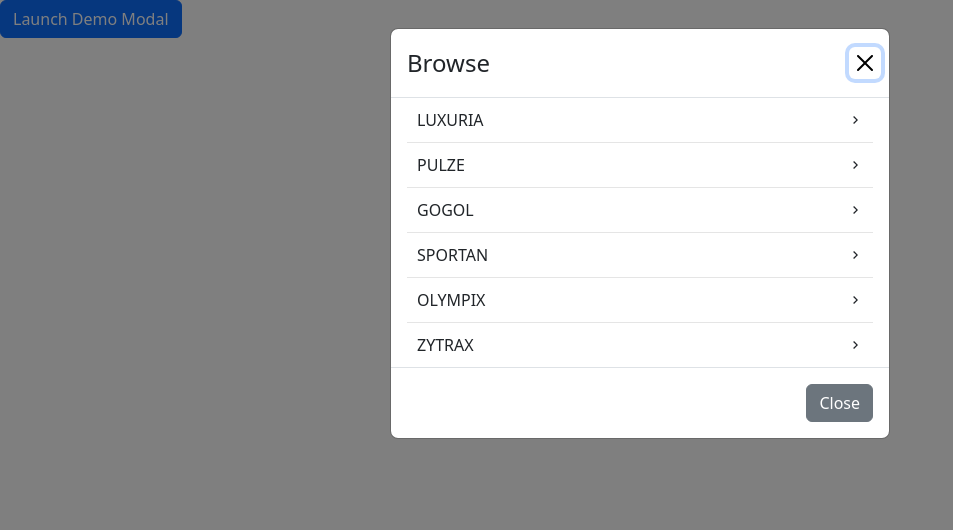
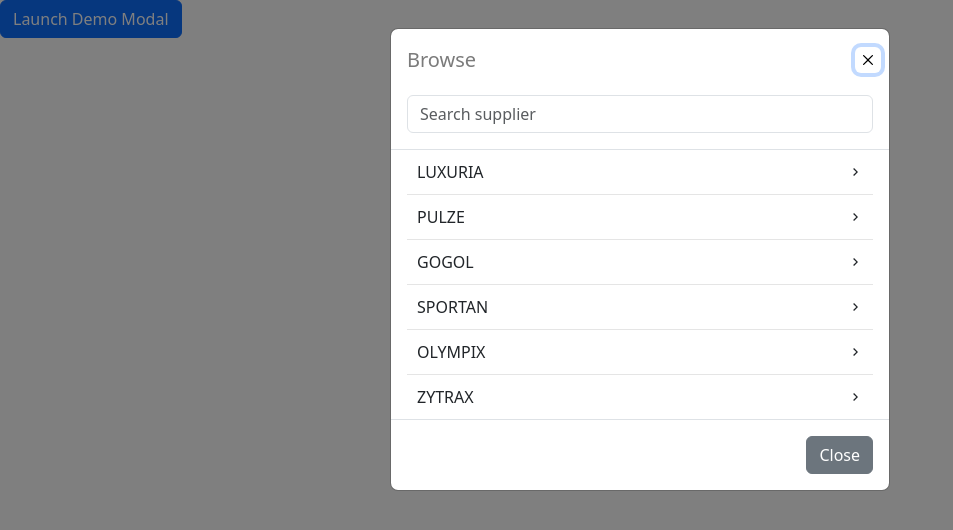
Before and after one commit to ricsiecruz/caplinq, an Angular app: page / in a window 1280 px wide. Both pictures are taken after a click on the button "Launch Demo Modal". Shown: the top 530 px of the page, without its empty margins (0-953 px from the left). Built offline with nearby package versions, Linux system fonts and the light colour scheme.

Commit message:
supplier search

```diff
--- a/src/app/app.component.html
+++ b/src/app/app.component.html
@@ -2,17 +2,37 @@
 
 <ng-template #content let-modal>
   <div class="modal-header">
-    <h4 class="modal-title">Browse</h4>
-    <button type="button" class="btn-close" aria-label="Close" (click)="modal.dismiss()"></button>
+    <div>
+      <h4 class="modal-title">Browse</h4>
+      <button type="button" class="btn-close" aria-label="Close" (click)="modal.dismiss()"></button>
+    </div>
+    <input
+      type="text"
+      [(ngModel)]="searchTerm"
+      (input)="filterList()"
+      class="form-control"
+      placeholder="Search supplier"
+    />
+
   </div>
   <div class="modal-body">
-    <div *ngFor="let item of list" class="app_suppliers">
+    <div *ngFor="let item of filteredList" class="app_suppliers">
       <div (click)="openNewModal(newModalContent, item)" style="display: flex; justify-content: space-between;">
         <div>{{ item.name }}</div>
-        <svg xmlns="http://www.w3.org/2000/svg" viewBox="0 0 24 24" fill="currentColor"><path d="M13.1717 12.0007L8.22192 7.05093L9.63614 5.63672L16.0001 12.0007L9.63614 18.3646L8.22192 16.9504L13.1717 12.0007Z"></path></svg>
+        <svg xmlns="http://www.w3.org/2000/svg" viewBox="0 0 24 24" fill="currentColor">
+          <path
+            d="M13.1717 12.0007L8.22192 7.05093L9.63614 5.63672L16.0001 12.0007L9.63614 18.3646L8.22192 16.9504L13.1717 12.0007Z">
+          </path>
+        </svg>
       </div>
     </div>
+
+    <!-- Show message if no results -->
+    <div *ngIf="filteredList.length === 0">
+      <p>No suppliers found.</p>
+    </div>
   </div>
+
   <div class="modal-footer">
     <button class="btn btn-secondary" (click)="modal.close()">Close</button>
   </div>
--- a/src/app/app.component.scss
+++ b/src/app/app.component.scss
@@ -56,6 +56,26 @@
     }
 }
 
+.modal-header {
+  display: block;
+
+  div {
+    display: flex;
+    align-items: center;
+    padding-bottom: 20px;
+  }
+}
+
+h4 {
+  font-size: 20px;
+  font-weight: 400;
+  color: #7B7B7B;
+}
+
+.btn-close {
+  font-size: 10px;
+}
+
 .modal-body {
     padding: 0 1rem;
 }
--- a/src/app/app.component.ts
+++ b/src/app/app.component.ts
@@ -3,11 +3,12 @@ import { NgbModal, NgbModalModule, NgbModalRef } from '@ng-bootstrap/ng-bootstra
 import { HttpClientModule } from '@angular/common/http';
 import { ServiceService } from './services/service.service';
 import { CommonModule } from '@angular/common';
+import { FormsModule } from '@angular/forms';
 
 @Component({
   selector: 'app-root',
   standalone: true,
-  imports: [NgbModalModule, HttpClientModule, CommonModule], // Import HttpClientModule here
+  imports: [NgbModalModule, HttpClientModule, CommonModule, FormsModule], // Import HttpClientModule here
   providers: [ServiceService],
   templateUrl: './app.component.html',
   styleUrls: ['./app.component.scss']
@@ -21,6 +22,8 @@ export class AppComponent {
   private previousModal: NgbModalRef | null = null; // Store the previous modal instance
   private modalContent: any; // Store the content for the initial modal
   selectedProduct: any = null;
+  searchTerm: string = '';
+  filteredList: any;
 
   constructor(
     private modalService: NgbModal,
@@ -29,8 +32,15 @@ export class AppComponent {
     this.service.getSuppliers().subscribe((res: any) => {
       console.log('res', res);
       this.list = res;
+      this.filteredList = [...this.list];
     });
     this.modalContent = null; // Initialize the modalContent
+  }
+
+  filterList() {
+    this.filteredList = this.list.filter((item: { name: string; }) =>
+      item.name.toLowerCase().includes(this.searchTerm.toLowerCase())
+    );
   }
 
   open(content: any) {
```
